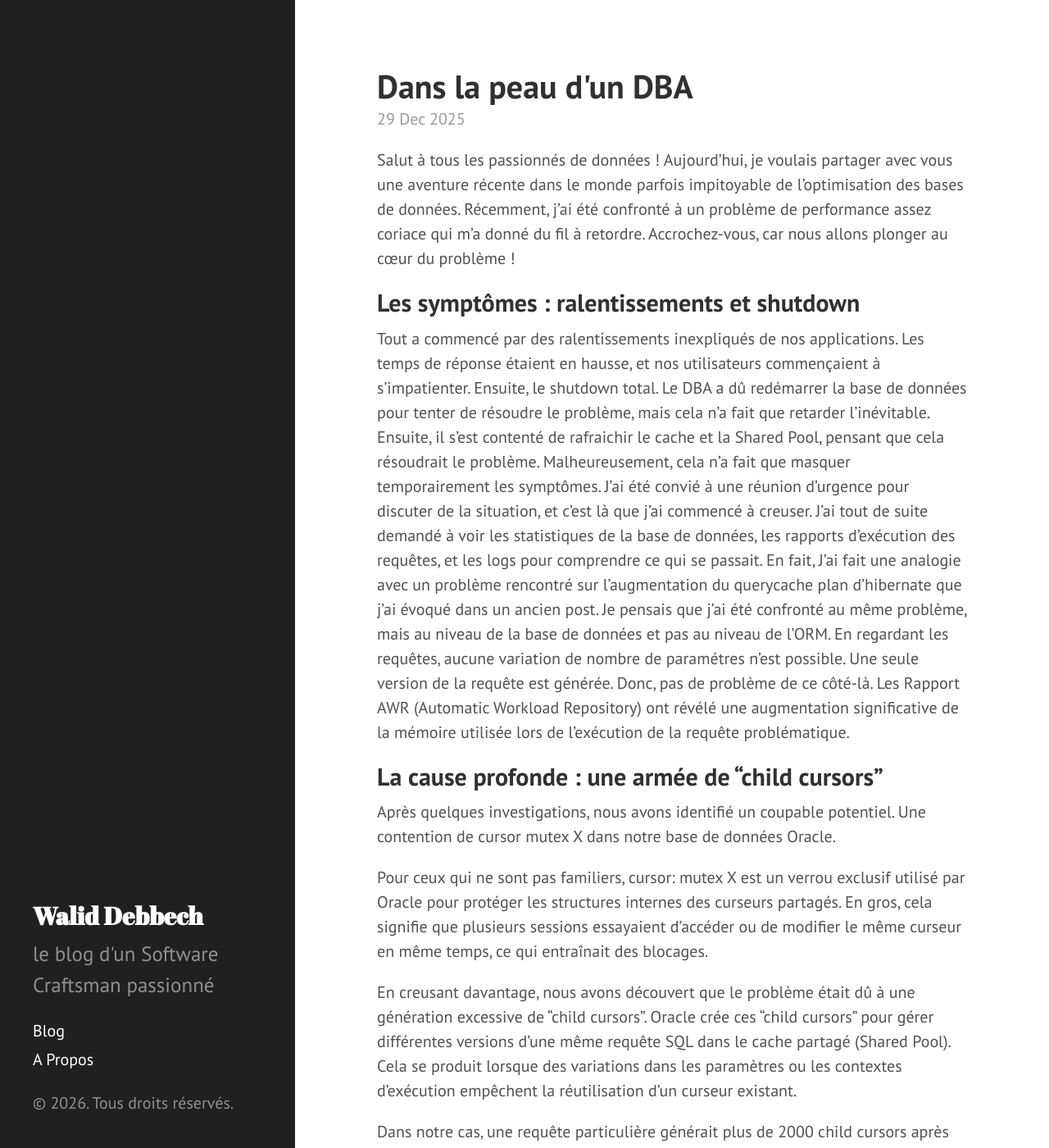
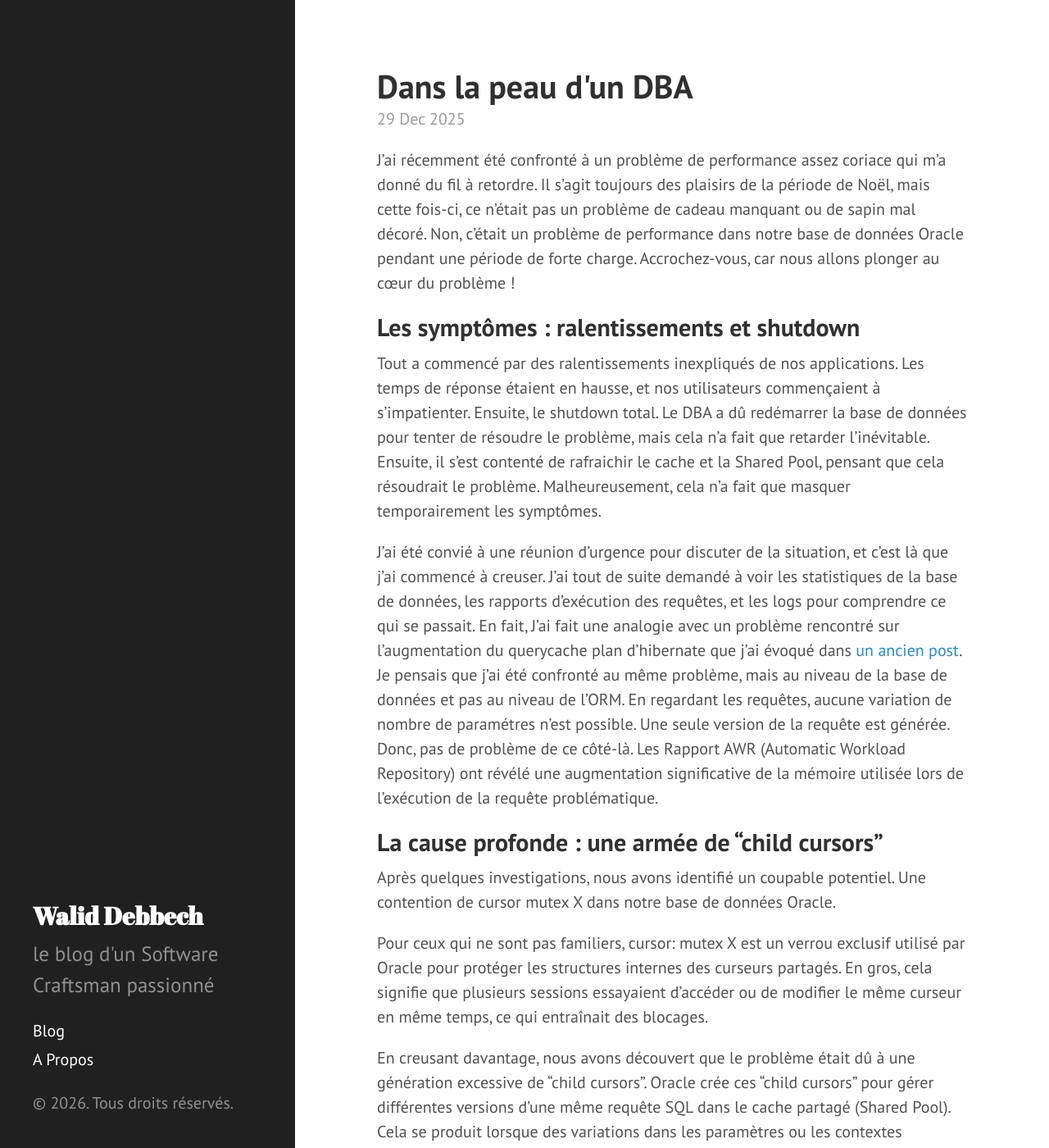
Before and after one commit to debbeca/debbeca.github.io, a Jekyll site: the page built from _posts/2025-12-29-dans-la-peau-d-un-dba.markdown, in a window 1280 px wide and 1400 px high. Shown: the whole window at 82% size. Built offline with Jekyll 4.4.1, drawn with Linux system fonts in a browser that asks for light colours; Markdown is read by kramdown in place of the engine named in the settings; some of the changed text lies outside the part shown.

Commit message:
mise en page

```diff
--- a/_posts/2025-12-29-dans-la-peau-d-un-dba.markdown
+++ b/_posts/2025-12-29-dans-la-peau-d-un-dba.markdown
@@ -6,9 +6,8 @@ categories: optimisation database Oracle
 ---
 
 
-Salut à tous les passionnés de données !
-Aujourd'hui, je voulais partager avec vous une aventure récente dans le monde parfois impitoyable de l'optimisation des bases de données.
-Récemment, j'ai été confronté à un problème de performance assez coriace qui m'a donné du fil à retordre.
+J'ai récemment été confronté à un problème de performance assez coriace qui m'a donné du fil à retordre.
+Il s'agit toujours des plaisirs de la période de Noël, mais cette fois-ci, ce n'était pas un problème de cadeau manquant ou de sapin mal décoré. Non, c'était un problème de performance dans notre base de données Oracle pendant une période de forte charge.
 Accrochez-vous, car nous allons plonger au cœur du problème !
 
 ## Les symptômes : ralentissements et shutdown
@@ -17,9 +16,11 @@ Les temps de réponse étaient en hausse, et nos utilisateurs commençaient à s
 Ensuite, le shutdown total.
 Le DBA a dû redémarrer la base de données pour tenter de résoudre le problème, mais cela n'a fait que retarder l'inévitable.
 Ensuite, il s'est contenté de rafraichir le cache et la Shared Pool, pensant que cela résoudrait le problème. Malheureusement, cela n'a fait que masquer temporairement les symptômes.
+
+
 J'ai été convié à une réunion d'urgence pour discuter de la situation, et c'est là que j'ai commencé à creuser.
 J'ai tout de suite demandé à voir les statistiques de la base de données, les rapports d'exécution des requêtes, et les logs pour comprendre ce qui se passait.
-En fait, J'ai fait une analogie avec un problème rencontré sur l'augmentation du querycache plan  d'hibernate que j'ai évoqué dans un ancien post. Je pensais que j'ai été confronté au même problème, mais au niveau de la base de données et pas au niveau de l'ORM.
+En fait, J'ai fait une analogie avec un problème rencontré sur l'augmentation du querycache plan  d'hibernate que j'ai évoqué dans [un ancien post](https://debbeca.github.io/optimisation/java/springboot/hibernate/2021/06/07/hibernate-pompier-pyromane.html). Je pensais que j'ai été confronté au même problème, mais au niveau de la base de données et pas au niveau de l'ORM.
 En regardant les requêtes, aucune variation de nombre de paramétres n'est possible. Une seule version de la requête est générée. Donc, pas de problème de ce côté-là.
 Les Rapport AWR (Automatic Workload Repository) ont révélé une augmentation significative de la mémoire utilisée lors de l'exécution de la requête problématique.
 
@@ -34,8 +35,9 @@ Pour ceux qui ne sont pas familiers, cursor: mutex X est un verrou exclusif util
 En creusant davantage, nous avons découvert que le problème était dû à une génération excessive de "child cursors". Oracle crée ces "child cursors" pour gérer différentes versions d'une même requête SQL dans le cache partagé (Shared Pool). Cela se produit lorsque des variations dans les paramètres ou les contextes d'exécution empêchent la réutilisation d'un curseur existant.
 
 Dans notre cas, une requête particulière générait plus de 2000 child cursors après chaque purge de la Shared Pool, ce qui était clairement anormal.
+<img style="display: flex; justify-content: center;" width="80%" src="/assets/img/1788364119112.png">{:style="display:block; margin-left:auto; margin-right:auto"}
 
-Le coupable : BIND_MISMATCH
+## Le coupable : BIND_MISMATCH
 
 Après une analyse approfondie, nous avons identifié la source du problème : BIND_MISMATCH. Cela signifie que les variables de liaison (bind variables) utilisées dans la requête n'étaient pas compatibles entre elles ou avec les valeurs passées.
 
@@ -59,4 +61,14 @@ Pour résoudre ce problème, nous avons mis en œuvre plusieurs solutions :
 
 Cette expérience m'a rappelé l'importance d'une gestion rigoureuse des bind variables et d'une configuration appropriée de la base de données. En fin de compte, en uniformisant les bind variables, en forçant le partage des curseurs et en optimisant la requête, nous avons réussi à résoudre le problème de contention de curseur et à restaurer des performances optimales.
 
-J'espère que ce récit vous sera utile si vous rencontrez des problèmes similaires. N'hésitez pas à partager vos propres expériences et astuces dans les commentaires ci-dessous !
+J'espère que ce post vous sera utile si vous rencontrez des problèmes similaires.
+
+
+## References
+
+[1]: <https://www.nazmulhuda.info/troubleshooting-mutex-xs-due-to-high-version-count> "Troubleshooting mutex X/S Due to High Version Count"
+[2]: <https://www.bobbydurrettdba.com/2013/05/29/yet-another-bind-variable-type-mismatch-yabvtm/> "Yet Another Bind Variable Type Mismatch"
+
+[[1]] "Troubleshooting mutex X/S Due to High Version Count"
+
+[[2]] "Yet Another Bind Variable Type Mismatch"
```
Also changed, not shown: assets/img/1788364119112.png (added).
